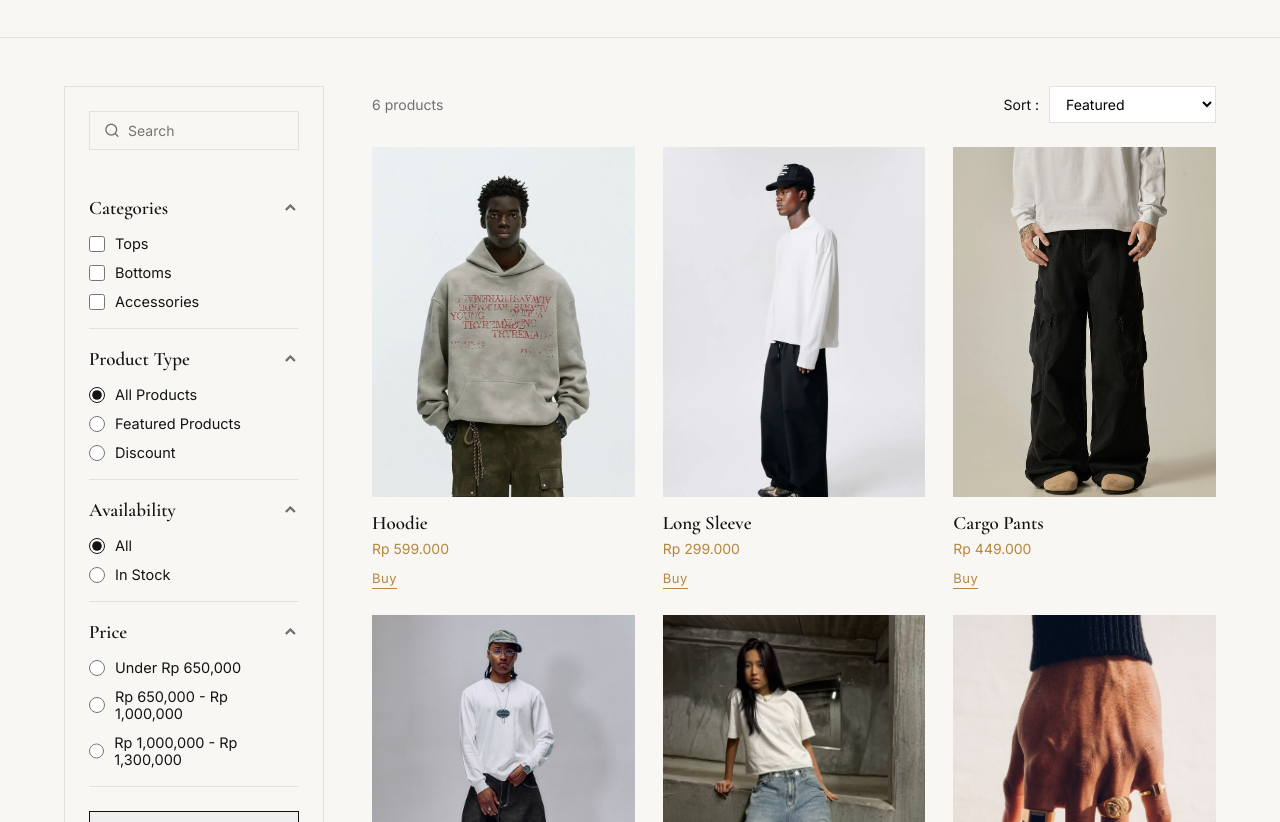
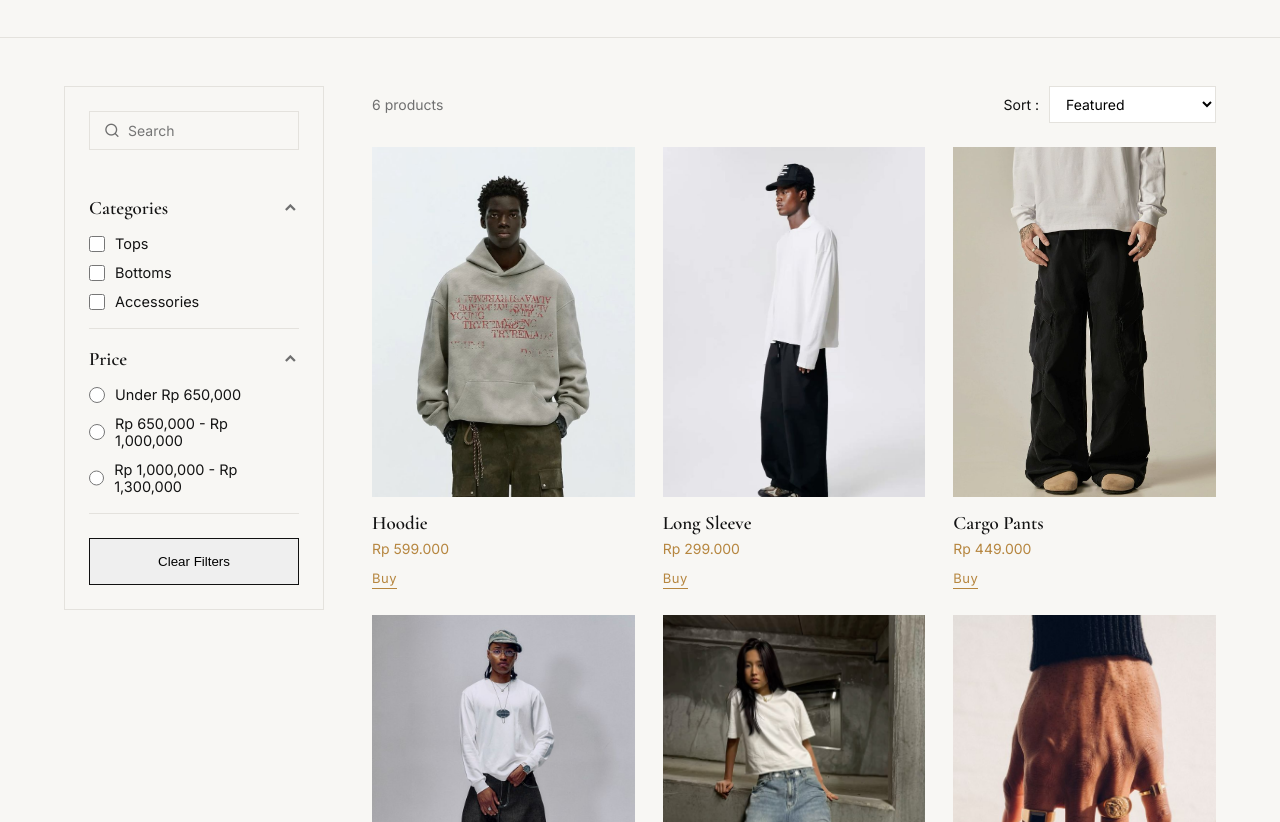
Before and after one commit to emanuelpyo/E-Commers, a plain HTML site: page assets/Pages/shop.html in a window 1280 px wide. Shown: the part 278-1100 px from the top of the page. Drawn offline with nearby package versions, Linux system fonts and the light colour scheme.

Commit message:
logic shop

```diff
--- a/assets/Pages/shop.html
+++ b/assets/Pages/shop.html
@@ -101,42 +101,6 @@
                 <label class="filter-option">
                   <input type="checkbox" name="category" value="accessories" />
                   <span>Accessories</span>
-                </label>
-              </div>
-            </div>
-
-            <div class="filter-group">
-              <button class="filter-title" type="button">
-                Product Type <i class="ri-arrow-up-s-line"></i>
-              </button>
-              <div class="filter-body">
-                <label class="filter-option">
-                  <input type="radio" name="productType" value="all" checked />
-                  <span>All Products</span>
-                </label>
-                <label class="filter-option">
-                  <input type="radio" name="productType" value="featured" />
-                  <span>Featured Products</span>
-                </label>
-                <label class="filter-option">
-                  <input type="radio" name="productType" value="discount" />
-                  <span>Discount</span>
-                </label>
-              </div>
-            </div>
-
-            <div class="filter-group">
-              <button class="filter-title" type="button">
-                Availability <i class="ri-arrow-up-s-line"></i>
-              </button>
-              <div class="filter-body">
-                <label class="filter-option">
-                  <input type="radio" name="availability" value="all" checked />
-                  <span>All</span>
-                </label>
-                <label class="filter-option">
-                  <input type="radio" name="availability" value="in-stock" />
-                  <span>In Stock</span>
                 </label>
               </div>
             </div>
--- a/assets/js/shop.js
+++ b/assets/js/shop.js
@@ -87,8 +87,6 @@ document.addEventListener("DOMContentLoaded", () => {
         searchInput.value = "";
         categoryInputs.forEach((el) => (el.checked = false));
         priceInputs.forEach((el) => (el.checked = false));
-        document.querySelector('input[name="productType"][value="all"]')?.click();
-        document.querySelector('input[name="availability"][value="all"]')?.click();
         applyFilters();
     });
 
@@ -98,7 +96,7 @@ document.addEventListener("DOMContentLoaded", () => {
             if (value === "price-asc") return a.dataset.price - b.dataset.price;
             if (value === "price-desc") return b.dataset.price - a.dataset.price;
             if (value === "name-asc") return a.dataset.name.localeCompare(b.dataset.name);
-            return 0; // "featured" = original order
+            return 0;
         });
         sorted.forEach((card) => grid.appendChild(card));
     }
```
